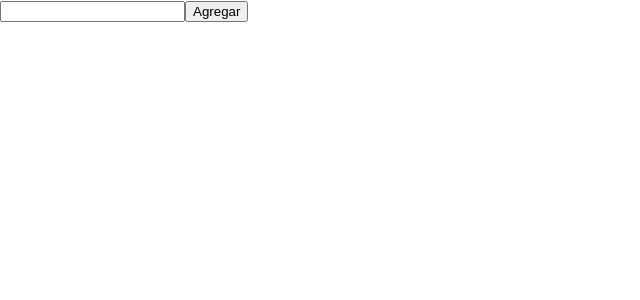
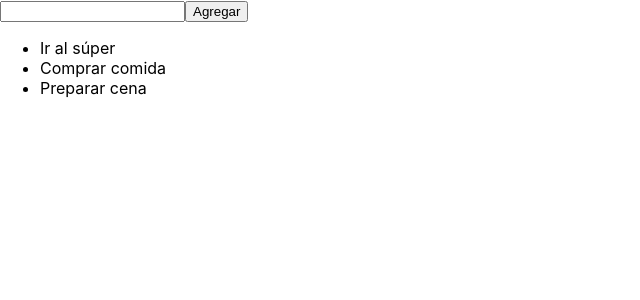
Before and after one commit to Ada-Online-2da-Gen/Todo-App, a React (Create React App) app: page / in a window 1280 px wide. Shown: the top 300 px of the page, without its empty margins (0-640 px from the left). Built offline with nearby package versions, Linux system fonts and the light colour scheme.

Commit message:
Agrego librería shortid y muevo todos iniciales a archivo separado

```diff
--- a/package.json
+++ b/package.json
@@ -9,7 +9,8 @@
     "react": "^16.13.1",
     "react-dom": "^16.13.1",
     "react-icons": "^3.10.0",
-    "react-scripts": "3.4.1"
+    "react-scripts": "3.4.1",
+    "shortid": "^2.2.15"
   },
   "scripts": {
     "start": "react-scripts start",
--- a/src/components/App.js
+++ b/src/components/App.js
@@ -1,4 +1,5 @@
 import React, { useState } from 'react'
+import shortId from 'shortid'
 
 import Container from 'components/Container/Container'
 import Input from 'components/Input/Input'
@@ -6,11 +7,14 @@ import TodoList from 'components/TodoList/TodoList'
 import Todo from 'components/Todo/Todo'
 import Button from 'components/Button/Button'
 
+import initialTodos from 'data'
+
 const App = () => {
-  const [todos, setTodos] = useState([])
+  const [todos, setTodos] = useState(initialTodos)
 
   const handleChange = (event) => {
-    event.key === 'Enter' && setTodos([...todos, { id: todos.length, text: event.target.value }])
+    event.key === 'Enter' &&
+      setTodos([...todos, { id: shortId.generate(), text: event.target.value }])
   }
 
   return (
@@ -20,8 +24,8 @@ const App = () => {
         <Button className="button">Agregar</Button>
       </Container>
       <TodoList>
-        {todos.map((todo, index) => (
-          <Todo key={index} id={todo.id}>
+        {todos.map((todo) => (
+          <Todo key={todo.id} id={todo.id}>
             {todo.text}
           </Todo>
         ))}
--- /dev/null
+++ b/src/data.js
@@ -0,0 +1,16 @@
+import shortId from 'shortid'
+
+export default [
+  {
+    id: shortId.generate(),
+    text: 'Ir al súper'
+  },
+  {
+    id: shortId.generate(),
+    text: 'Comprar comida'
+  },
+  {
+    id: shortId.generate(),
+    text: 'Preparar cena'
+  }
+]
```
Also changed, not shown: 1 other file (tests, documents, lock files or other folders).
